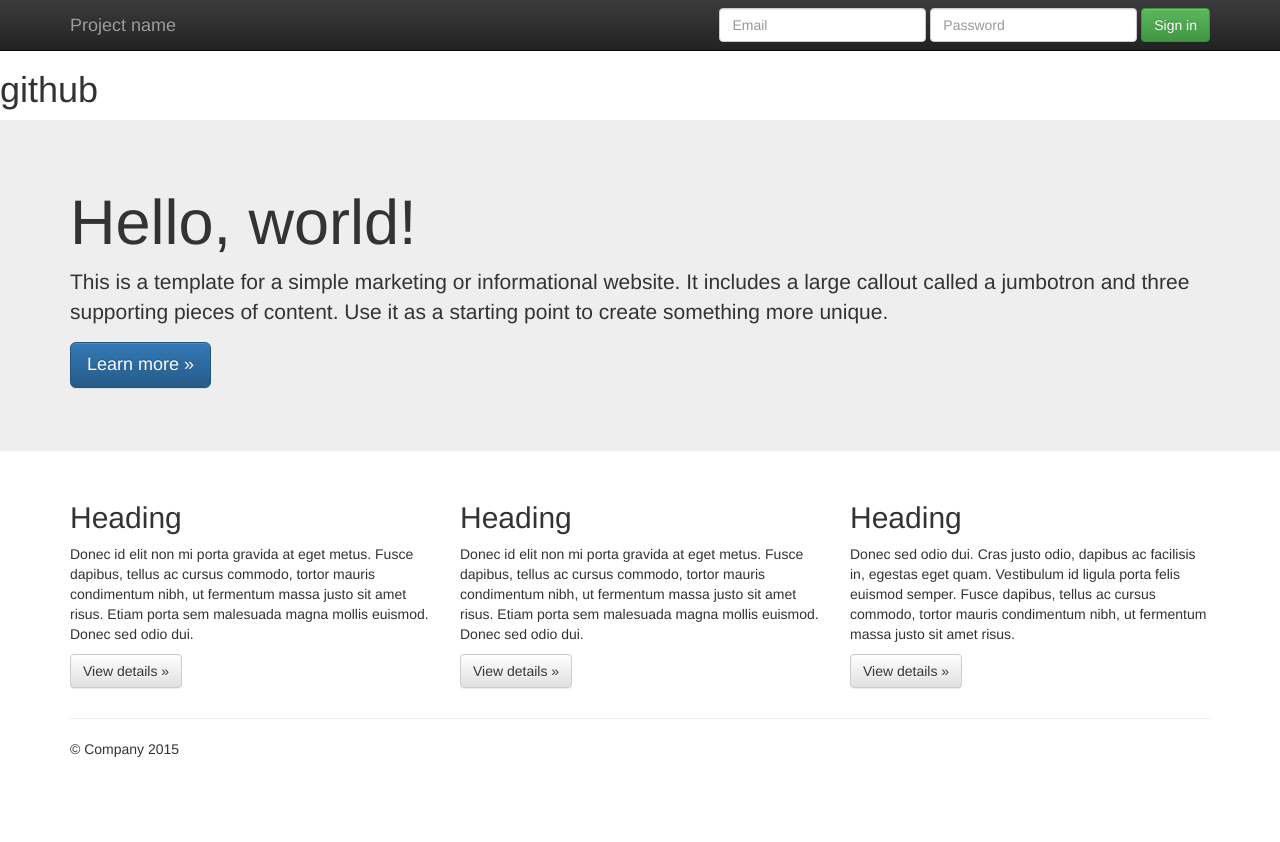
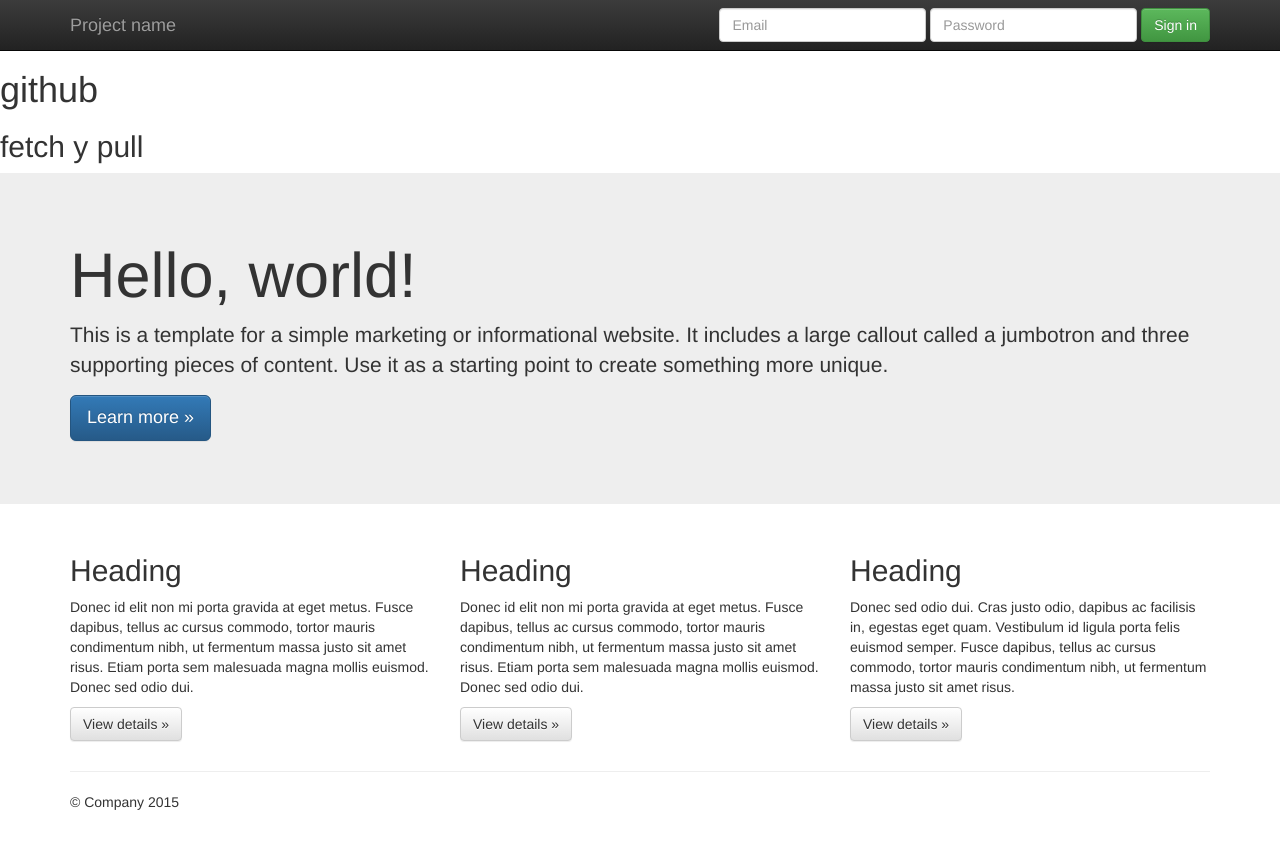
Before and after one commit to patrimarti/severo-ed-git, a plain HTML site: page index.html in a window 1280 px wide. Before the commit the page ends 800 px from the top, so only its background shows below. Drawn offline with nearby package versions, Linux system fonts and the light colour scheme.

Commit message:
Adding h2 tag

```diff
--- a/index.html
+++ b/index.html
@@ -8,6 +8,7 @@
         <meta http-equiv="X-UA-Compatible" content="IE=edge,chrome=1">
         <title>Proyecto p03</title>
         <h1>github</h1>
+        <h2>fetch y pull</h2>
         <meta name="description" content="">
         <meta name="viewport" content="width=device-width, initial-scale=1">
         <link rel="apple-touch-icon" href="apple-touch-icon.png">
```
